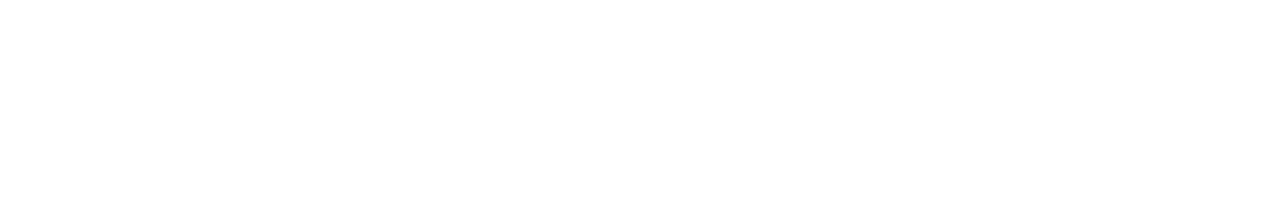
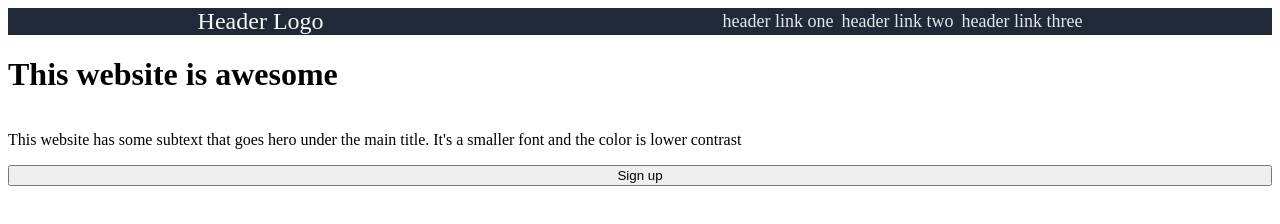
Before and after one commit to Ajraa/odin-landing_page, a plain HTML site: page index.html in a window 1280 px wide. Drawn offline with Linux system fonts and the light colour scheme.

Commit message:
Add header

```diff
--- a/index.html
+++ b/index.html
@@ -8,6 +8,33 @@
     <title>Document</title>
 </head>
 <body>
+    <div class="header">
+        <div class="logo">
+            Header Logo
+        </div>
+        <div class="links">
+            <ul>
+                <li><a href="./index.html">header link one</a></li>
+                <li><a href="./index.html">header link two</a></li>
+                <li><a href="./index.html">header link three</a></li>
+            </ul>
+        </div>
+    </div>
+    <div class="hero">
+        <div class="hero-text">
+            <h1>
+                This website is awesome
+            </h1>
+            <p>
+                This website has some subtext that goes hero
+                under the main title. It's a smaller font and the color is lower
+                contrast
+            </p>
+            <button>Sign up</button>
+        </div>
+        <div class="hero-image">
 
+        </div>
+    </div>
 </body>
 </html>
--- a/style.css
+++ b/style.css
@@ -0,0 +1,48 @@
+body {
+    display: flex;
+    flex: 1 1 auto;
+    flex-direction: column;
+}
+
+.header {
+    display: flex;
+    justify-content: space-between;
+    align-items: center;
+    background-color: #1F2937;
+}
+
+.logo {
+    font-size: 24px;
+    color: #F9FAF8;
+    padding-left: 15%;
+}
+
+.links {
+    padding-right: 15%;
+}
+
+.header ul {
+    list-style-type: none;
+    display: flex;
+    justify-content: space-evenly;
+    padding: 0px;
+    margin: 0px;
+    gap: 8px;
+}
+
+a {
+    text-decoration: none;
+    color: #E5E7EB;
+    font-size: 18px;
+}
+
+.hero {
+    display: flex;
+    flex: 1;
+}
+
+.hero-text {
+    display: flex;
+    flex-direction: column;
+    flex: 1 1 auto;
+}
```
